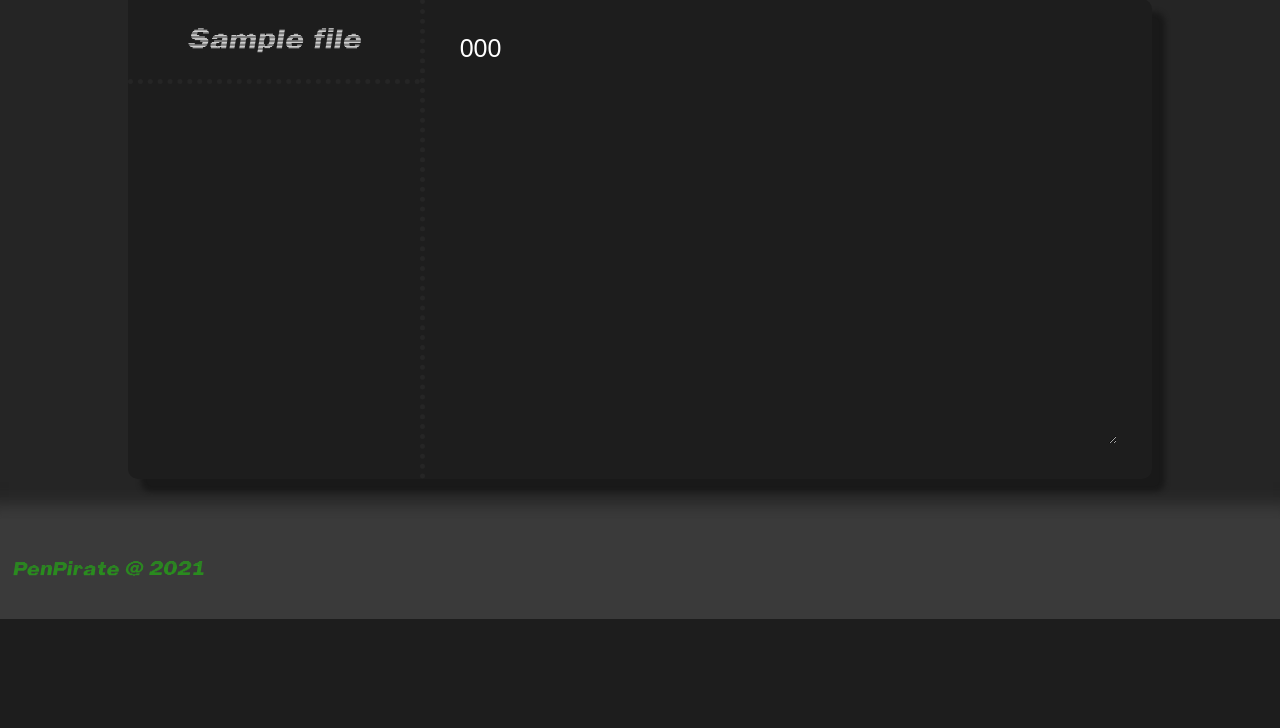
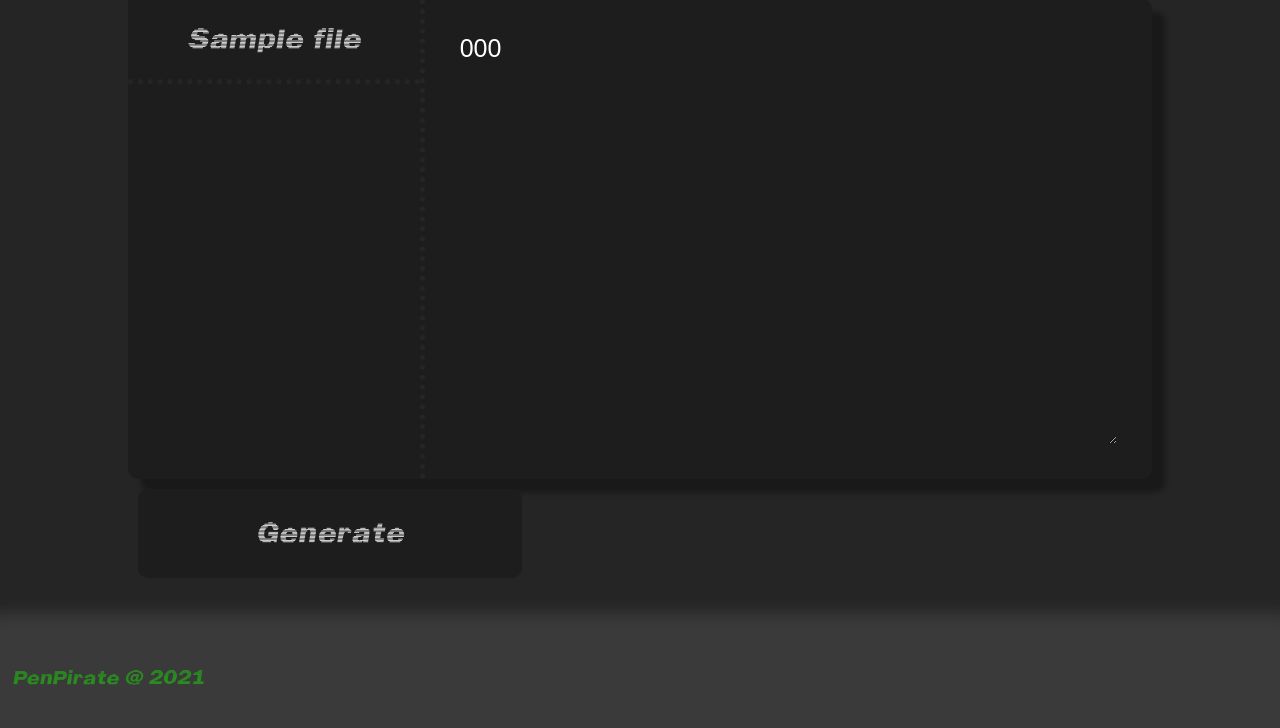
Before and after one commit to MieskeB/penpirateapi, a Django app: page /tool/ in a window 1280 px wide. Shown: the part 196-924 px from the top of the page. Before the commit the page ends 815 px from the top, so only its background shows below. Run offline with Django 3.2, Linux system fonts and the light colour scheme; tables that the repository leaves empty hold one stand-in row (values such as "Sample post").

Commit message:
feat: added bits

```diff
--- a/static/style.css
+++ b/static/style.css
@@ -119,7 +119,7 @@ main a {
     color: white;
 }
 
-.home-content a, .user-content a, .user-content input[type=submit] {
+.home-content a, .user-content a, .tool-buttons a, .user-content input[type=submit] {
     border-radius: 10px;
     padding: 30px 64px;
     display: inline-block;
@@ -129,7 +129,7 @@ main a {
     border: none;
 }
 
-.home-content a:hover, .user-content a:hover, .user-content input[type=submit]:hover {
+.home-content a:hover, .user-content a:hover, .tool-buttons a:hover, .user-content input[type=submit]:hover {
     transform: translate(-7px, -7px);
     box-shadow: 13px 13px 5px #141414b0;
     border: 1px solid #505050;
--- a/tool/templates/tool/index.html
+++ b/tool/templates/tool/index.html
@@ -20,4 +20,7 @@
             </label>
         </div>
     </div>
+    <div class="tool-buttons">
+        <a href="{% url 'tool:generate' %}">Generate</a>
+    </div>
 {% endblock %}
--- a/tool/urls.py
+++ b/tool/urls.py
@@ -4,5 +4,6 @@ from . import views
 
 app_name = 'tool'
 urlpatterns = [
-    path('', views.index, name='index')
+    path('', views.index, name='index'),
+    path('generate', views.index, name='generate')
 ]
--- a/tool/views.py
+++ b/tool/views.py
@@ -1,3 +1,7 @@
+import mimetypes
+import zipfile
+
+from django.http import HttpResponse
 from django.shortcuts import render, get_object_or_404
 
 from .models import Tool
@@ -12,3 +16,23 @@ def index(request):
         'selectedFile': files[0]
     }
     return render(request, 'tool/index.html', context)
+
+
+def generate(request):
+    code = request.POST['code']
+    cmdname = request.POST['name']
+
+    commandfile = open('command', 'w')
+    commandfile.write('#!/usr/bin/env python3\n\n' + code)
+    makefile = open('makefile', 'w')
+    makefile.write('all: environment rights command\n\nenvironment:\n	sed -i \'1s/^/#!\\/usr\\/bin\\/env python3\\n\\n/\' ./command\n\nrights:\n	chmod +x ./command\n\ncommand:\n	cp ./command /usr/bin/' + cmdname)
+
+    export = zipfile.ZipFile('file.zip', 'w')
+    export.write('command')
+    export.write('makefile')
+
+    download = open('file.zip', 'r')
+    mime_type, _ = mimetypes.guess_type('file.zip')
+    response = HttpResponse(download, content_type=mime_type)
+    response['Content-Disposition'] = "attachment; filename=%s" % 'file.zip'
+    return response
```
Also changed, not shown: static/img/629-6295421_laptop-png-clipart-laptop-dell-clip-art-clip.png (deleted), static/img/wip.gif (deleted).
